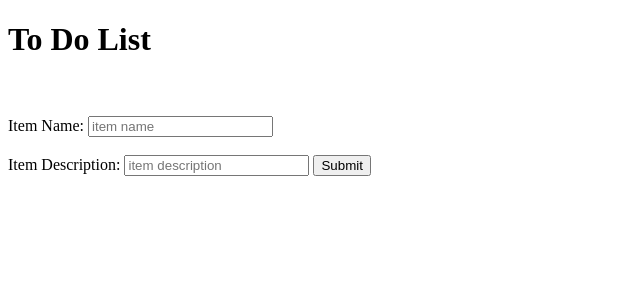
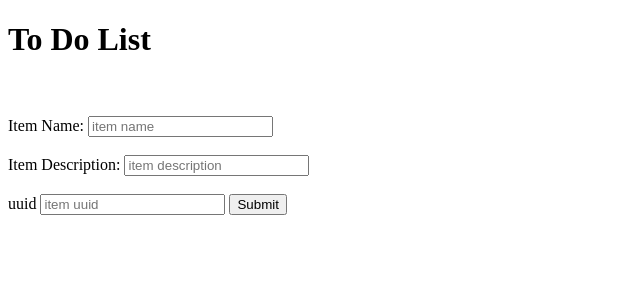
Before and after one commit to harshitdev12/minerva, a Flask app: page / in a window 1280 px wide. Shown: the top 300 px of the page, without its empty margins (0-640 px from the left). Run offline with Flask 3, Linux system fonts and the light colour scheme.

Commit message:
added uuid field

```diff
--- a/frontend/templates/index.html
+++ b/frontend/templates/index.html
@@ -13,9 +13,6 @@
      <section></section>
 
 
-
-
-
   <h1>To Do List</h1>
     <br>
     <br>
@@ -26,6 +23,12 @@
 <label for="description">Item Description:</label>
 
     <input type="text" name="itemDescription" id="description" placeholder="item description">
+    <br>
+    <br>
+
+    <label for="uuid">uuid</label>
+    <input type="text" name="itemuuid" id="uuid" placeholder="item uuid">
+
 
     <input type="submit" id="submit" value="Submit">
 </form>
```
